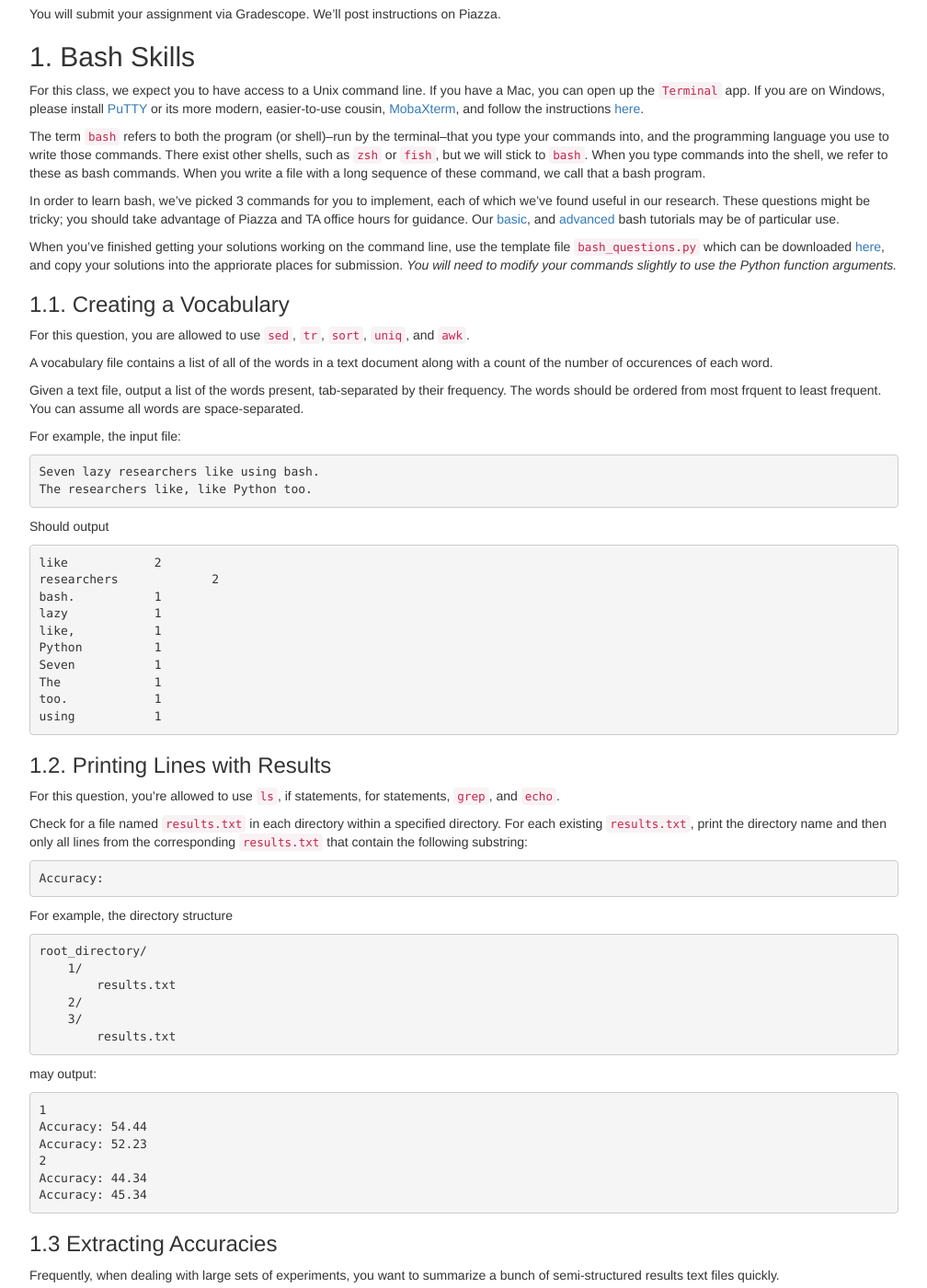
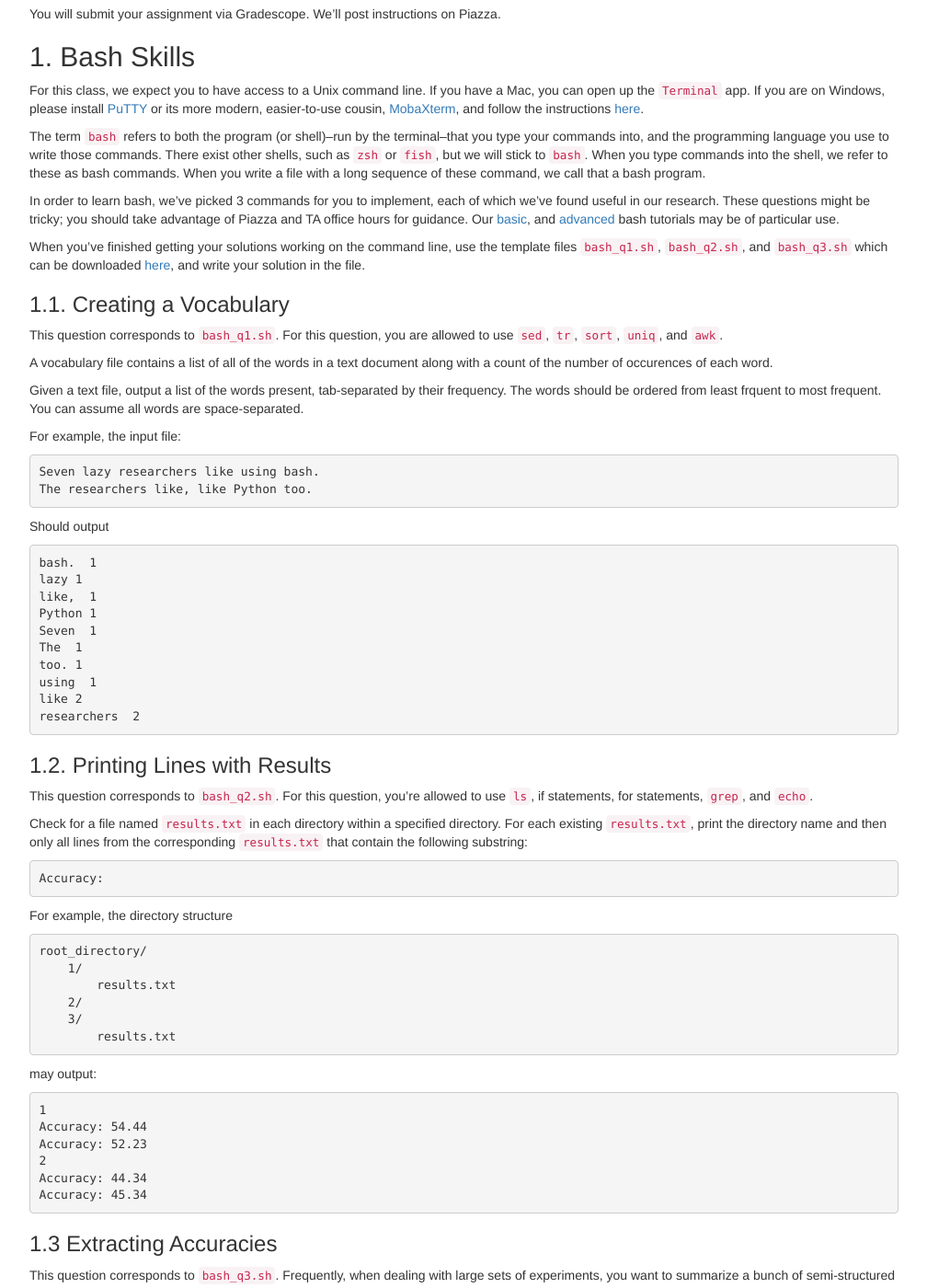
Before and after one commit to computational-linguistics-class/computational-linguistics-class.github.io, a Jekyll site: the page built from assignment1.md, in a window 1280 px wide and 1400 px high, scrolled down 330 px. Shown: the whole window at 92% size, without its empty margins (233-1241 px from the left). Built offline with Jekyll 4.4.1, drawn with Linux system fonts in a browser that asks for light colours; nearby versions of some CDN libraries; a script that is not in the unit is left out; some of the changed text lies outside the part shown.

Commit message:
update assignment for split bash files

````diff
--- a/assignment1.md
+++ b/assignment1.md
@@ -50,16 +50,17 @@ These questions might be tricky; you should take advantage of Piazza and TA offi
 Our [basic](tutorials/2017-03-06-bash-for-nlp-tutorial-basic.md), and [advanced](tutorials/2017-03-07-bash-for-nlp-tutorial-topics.md) bash tutorials may be of particular use.
 
 When you've finished getting your solutions
-working on the command line, use the template file `bash_questions.py` which can be downloaded [here](downloads/hw1/bash_questions.py),
-and copy your solutions into the appriorate places for submission. *You will need to modify your commands slightly to use the Python function arguments.*
+working on the command line, use the template files `bash_q1.sh`, `bash_q2.sh`, and `bash_q3.sh` which can be downloaded [here](downloads/hw1/bash.zip),
+and write your solution in the file.
 
 ### 1.1. Creating a Vocabulary
+This question corresponds to `bash_q1.sh`.
 For this question, you are allowed to use `sed`, `tr`, `sort`, `uniq`, and `awk`.
 
 A vocabulary file contains a list of all of the words in a text document along with a count of the number of occurences of each word.
 
-Given a text file, output a list of the words present, tab-separated by their frequency. The words should be ordered from most
-frquent to least frequent. You can assume all words are space-separated.
+Given a text file, output a list of the words present, tab-separated by their frequency. The words should be ordered from least
+frquent to most frequent. You can assume all words are space-separated.
 
 For example, the input file:
 ```
@@ -69,19 +70,20 @@ The researchers like, like Python too.
 
 Should output
 ```
-like		2
-researchers		2
-bash.		1
-lazy		1
-like,		1
-Python		1
-Seven		1
-The		1
-too.		1
-using		1
+bash.  1
+lazy 1
+like,  1
+Python 1
+Seven  1
+The  1
+too. 1
+using  1
+like 2
+researchers  2
 ```
 
 ### 1.2. Printing Lines with Results
+This question corresponds to `bash_q2.sh`.
 For this question, you're allowed to use `ls`, if statements, for statements, `grep`, and `echo`.
 
 Check for a file named `results.txt` in each directory within a specified directory.
@@ -114,6 +116,7 @@ Accuracy: 45.34
 ```
 
 ### 1.3 Extracting Accuracies
+This question corresponds to `bash_q3.sh`.
 Frequently, when dealing with large sets of experiments, you want
 to summarize a bunch of semi-structured results text files quickly.
 
````
